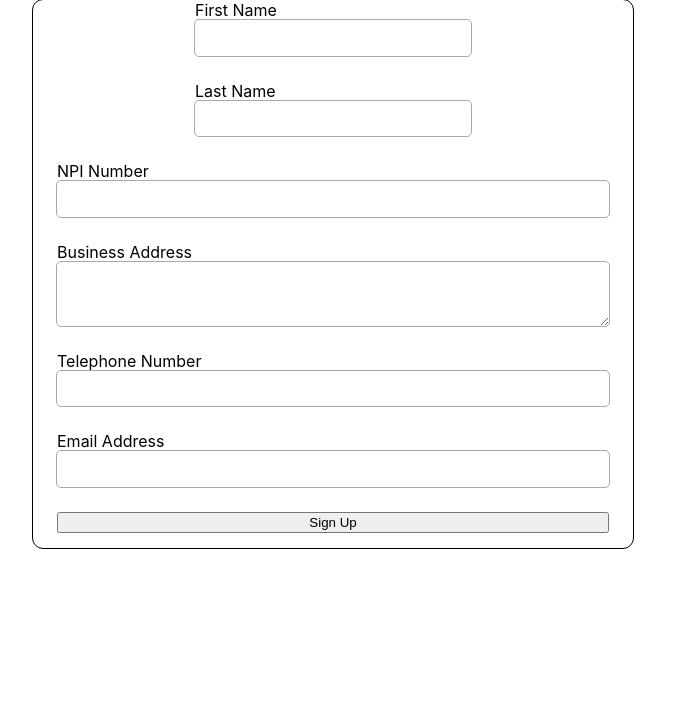
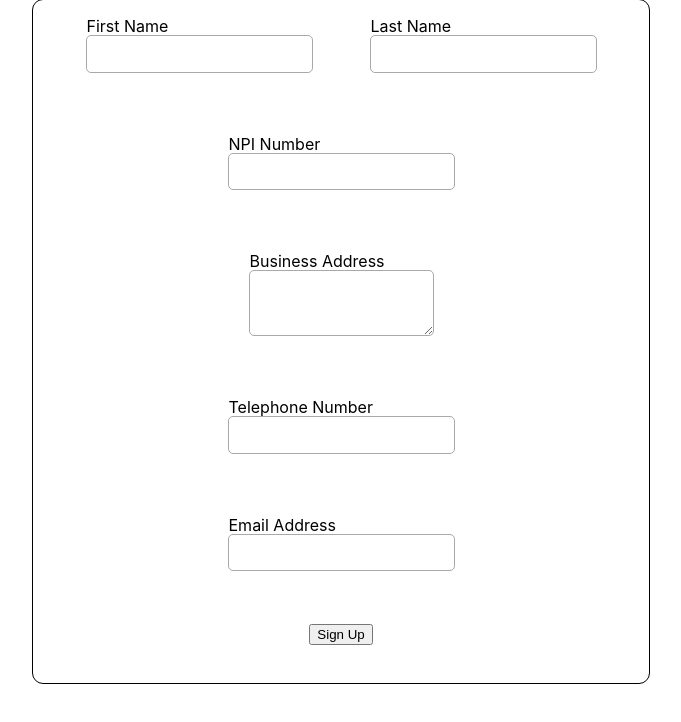
Before and after one commit to geosheehan/availity, a React (Create React App) app in the folder 5-react-register/: page / in a window 1280 px wide. Shown: the top 722 px of the page, without its empty margins (307-988 px from the left). Built offline with nearby package versions, Linux system fonts and the light colour scheme.

Commit message:
Form applies css classes to form elements

```diff
--- a/5-react-register/src/components/form/Form.jsx
+++ b/5-react-register/src/components/form/Form.jsx
@@ -3,12 +3,16 @@ import React from 'react';
 import './form.css';
 
 const Form = ({children}) => {
-   console.log({children});
    return (
       <form>
          {children.map(child => {
-            const width = Math.min(Math.max(child.props.col ?? 12, 1), 12) / 12 * 100;
-            return React.cloneElement(child, {...child.props, style: {width: `${width}%`}});
+            const col = `c${Math.min(Math.max(child.props.col ?? 12, 1), 12)}`;
+
+            return (
+               <div className={`field ${col}`}>
+                  {child}
+               </div>
+            )
          })}
       </form>
    )
--- a/5-react-register/src/components/form/form.css
+++ b/5-react-register/src/components/form/form.css
@@ -1,10 +1,78 @@
 form {
 	display: flex;
 	flex-flow: row wrap;
-	align-items: center;
-	justify-content: center;
-	gap: 10px;
+	justify-content: flex-start;
 	padding: 0 24px;
 	outline: 1px solid black;
 	border-radius: 10px;
+	width: calc(100% + 16px);
+	box-sizing: border-box;
 }
+
+.field {
+	display: flex;
+	flex-flow: column;
+	padding: 8px;
+	box-sizing: border-box;
+}
+
+.c1 {
+	flex-grow: 0;
+	max-width: 8.3333%;
+	flex-basis: 8.3333%;
+}
+.c2 {
+	flex-grow: 0;
+	max-width: 16.6666%;
+	flex-basis: 16.6666%;
+}
+.c3 {
+	flex-grow: 0;
+	max-width: 25%;
+	flex-basis: 25%;
+}
+.c4 {
+	flex-grow: 0;
+	max-width: 33.3333%;
+	flex-basis: 33.3333%;
+}
+.c5 {
+	flex-grow: 0;
+	max-width: 41.6666%;
+	flex-basis: 41.6666%;
+}
+.c6 {
+	flex-grow: 0;
+	max-width: 50%;
+	flex-basis: 50%;
+}
+.c7 {
+	flex-grow: 0;
+	max-width: 58.3333%;
+	flex-basis: 58.3333%;
+}
+.c8 {
+	flex-grow: 0;
+	max-width: 66.6666%;
+	flex-basis: 66.6666%;
+}
+.c9 {
+	flex-grow: 0;
+	max-width: 75%;
+	flex-basis: 75%;
+}
+.c10 {
+	flex-grow: 0;
+	max-width: 83.3333%;
+	flex-basis: 83.3333%;
+}
+.c11 {
+	flex-grow: 0;
+	max-width: 91.6666%;
+	flex-basis: 91.6666%;
+}
+.c12 {
+	flex-grow: 0;
+	max-width: 100%;
+	flex-basis: 100%;
+}
```
